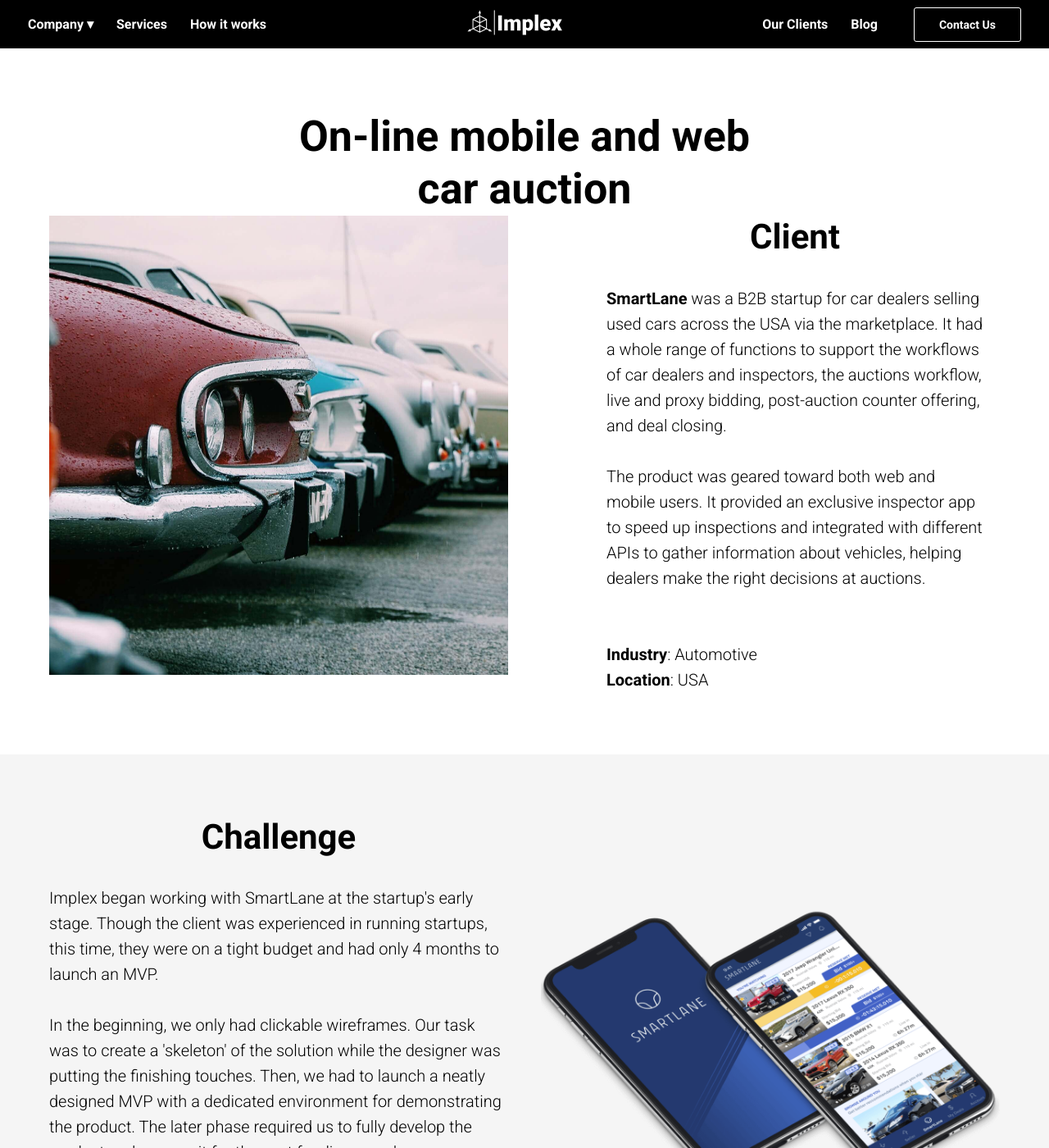
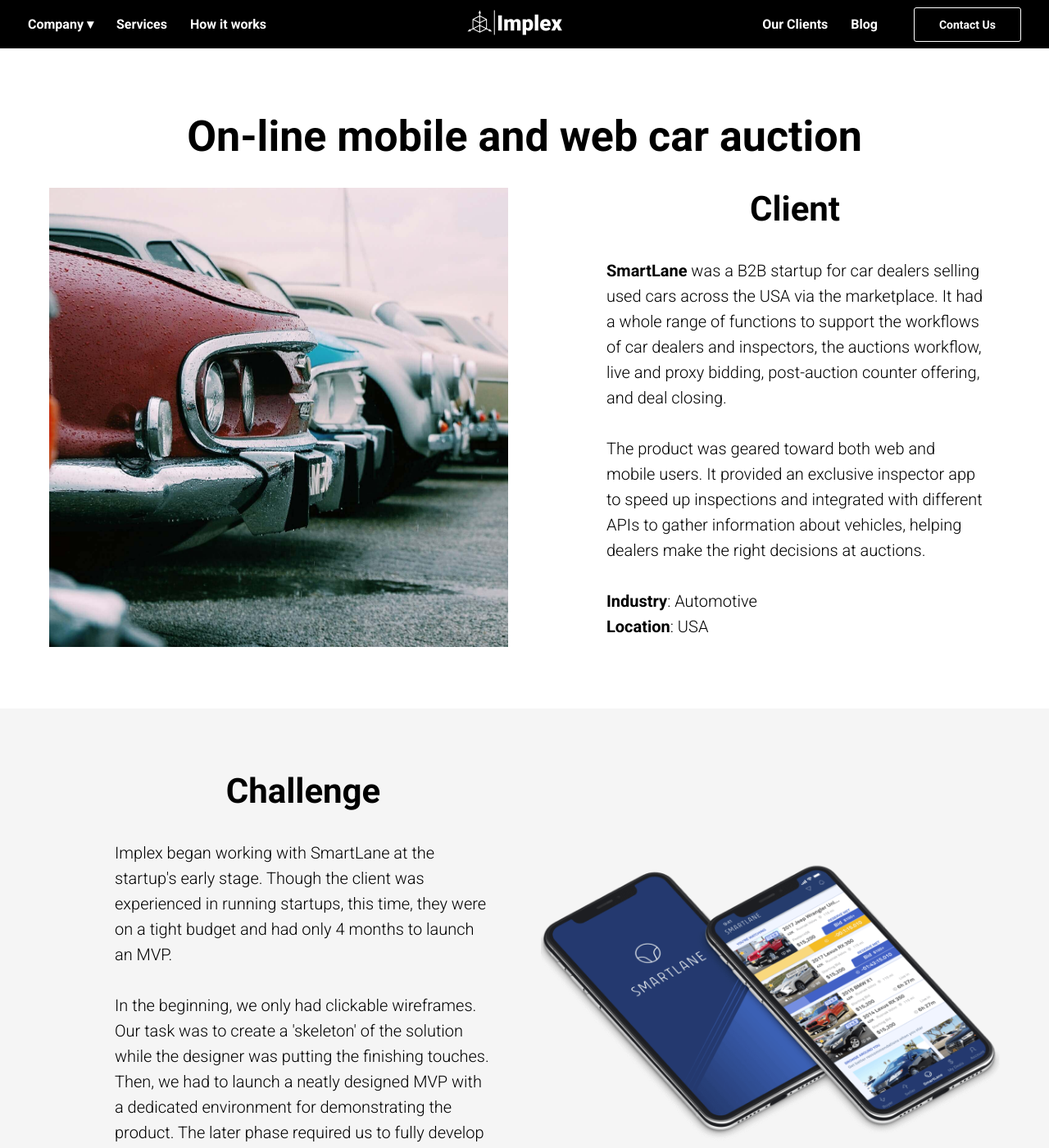
Before and after one commit to implex-code-repo/implex-site, a Jekyll site: the page built from _pages/case-study/smartlane/smartlane.html, in a window 1280 px wide and 1400 px high. Shown: the whole window at 82% size. Built offline with Jekyll 4.4.1, drawn with Linux system fonts in a browser that asks for light colours; nearby versions of some CDN libraries; library files that are not in the unit come from our copies; some of the changed text lies outside the part shown.

Commit message:
fix #184285209 for wikiart and smartlane

```diff
--- a/_includes/clients-carousel/clients-carousel.scss
+++ b/_includes/clients-carousel/clients-carousel.scss
@@ -5,6 +5,10 @@
     color: white;
     background-color: black;
     padding-bottom: 60px;
+
+    @include mobile-screen {
+      padding-bottom: 0;
+    }
 
     .splide__arrow {
       top: 58%;
--- a/_pages/case-study/smartlane/smartlane.html
+++ b/_pages/case-study/smartlane/smartlane.html
@@ -16,16 +16,15 @@
   <section>
     <div class="content">
       <h1>On-line mobile and web car auction</h1>
-      <div class="col-2">
+      <div class="col-2 margin-top">
         <div class="column-wrapper big">
           <div class="image" id="image1" style="background-image: url('../../assets/img/case-study/smartlane/smartlane-1.jpg')"></div>
         </div>
-        <div class="column-wrapper margin-left">
+        <div class="column-wrapper column-content margin-left margin-top">
           <h2>Client</h2>
           <div><strong>SmartLane</strong> was a B2B startup for car dealers selling used cars across the USA via the marketplace. It had a whole range of functions to support the workflows of car dealers and inspectors, the auctions workflow, live and proxy bidding, post-auction counter offering, and deal closing.</div>
           <br/>
           <div>The product was geared toward both web and mobile users. It provided an exclusive inspector app to speed up inspections and integrated with different APIs to gather information about vehicles, helping dealers make the right decisions at auctions.</div>
-          <br/>
           <br/>
           <div><strong>Industry</strong>: Automotive</div>
           <div><strong>Location</strong>: USA</div>
@@ -36,7 +35,7 @@
   <section class="section-grey">
     <div class="content">
       <div class="col-2">
-        <div class="column-wrapper big">
+        <div class="column-wrapper column-content margin-left">
           <h2>Challenge</h2>
           <div>Implex began working with SmartLane at the startup's early stage. Though the client was experienced in running startups, this time, they were on a tight budget and had only 4 months to launch an MVP.</div>
           <br />
@@ -59,19 +58,18 @@
       %}
     </div>
   </section>
-  <section>
+  <section class="remove-padding">
     <div class="content">
       <h1>Solution</h1>
-      <div class="text-center sub-heading">Our cooperation lasted for several years and consisted of two active development phases with a stabilization and maintenance period in between.</div>
-      <div class="col-2">
-        <div>
+      <div class="col-2 margin-top">
+        <div class="column-content">
           <div><strong>Phase 1</strong></div>
           <br />
           <div>The scope of work included full architecture engineering. Our team started by implementing the core architecture that was later successfully used during the entire development process without significant changes. Other tasks covered design and back-end, front-end, and mobile development for a series of modules.</div>
           <br />
           <div>In the first stage, we coded a <strong>demo platform</strong> with the back-end and the admin panel offered to the first customers and angel investors. The mobile app for auto dealers was coded and released to AppStore, too. At the same time, our front-end engineers developed the Web UI for entering car inspection data. We also developed an <strong>emulation module</strong> with a sophisticated logic and human-like behavior to enable proxy bidding. The platform relies on <strong>fault-tolerant stateless back-end architecture</strong> that allows scaling the bidding logic and implements immediate bidding using web sockets.</div>
         </div>
-        <div>
+        <div class="column-content">
           <div><strong>Phase 2</strong></div>
           <br />
           <div>At the second stage, our engineers developed a mobile app for SmartLane inspectors coming to review cars and provide their feedback on 50+ parameters. Dealers now had access to a full-service Web UI.</div>
@@ -88,7 +86,7 @@
           <div>The platform integrates with a number of APIs, including VIN API and Carfax, vehicle history report database, as well as with the bar code reader.</div>
         </div>
       </div>
-      <div class="text-center technologiess"><strong>The tools and technologies we used were:</strong></div>
+      <div class="text-center technologies"><strong>The tools and technologies we used were:</strong></div>
       <div class="logos-row">
         <div>
           <img src="../../assets/img/case-study/icons/C-sharp.png" alt="C# ASP .Net back-end">
@@ -111,13 +109,13 @@
   <section class="section-grey">
     <div class="content">
       <div class="col-2">
-        <div class="column-wrapper big">
+        <div class="column-content">
           <h2>Results</h2>
           <div>It was critical for our client to demonstrate a fully functional MVP on time to get the next round of financing. We did our best to make that happen. We also delivered a full set of technical documentation required for Series A investing.</div>
           <br />
           <div>In the end, the new functions and workflows in the mobile and web apps greatly extended the capabilities of dealers. The automation of the inspection process made it possible to thoroughly inspect a car in 45 minutes, compared to 1-2 hours it took to do this manually. Even more, a brief examination took only 15 minutes.</div>
         </div>
-        <div class="column-wrapper margin-left">
+        <div class="column-wrapper margin-left margin-top">
           <div class="image" id="image3" style="background-image: url('../../assets/img/case-study/smartlane/smartlane-3.jpg')"></div>
         </div>
       </div>
--- a/assets/css/styles.scss
+++ b/assets/css/styles.scss
@@ -212,12 +212,22 @@
   section {
     padding: 75px 0;
 
+    @include mobile-screen {
+      padding: 30px 0 45px;
+    }
+
     &.section-black {
       background-color: #000;
     }
 
     &.section-grey {
       background-color: #f5f5f5;
+    }
+
+    &.remove-padding {
+      @include mobile-screen {
+        padding-bottom: 0;
+      }
     }
   }
 
@@ -238,7 +248,6 @@
     }
 
     h1 {
-      max-width: 600px;
       margin: 0 auto;
     }
   }
@@ -249,6 +258,10 @@
 
     & > div {
       margin: 0 20px;
+    }
+
+    &.margin-top {
+      margin-top: 30px;
     }
 
     @include tablet-screen {
@@ -267,6 +280,11 @@
 
     @include small-tablet-screen {
       font-size: 20px;
+    }
+
+    @include mobile-screen {
+      margin-left: 20px;
+      margin-right: 20px;
     }
   }
 
@@ -294,6 +312,12 @@
 
     &.padding-top {
       padding-top: 28px;
+    }
+  }
+
+  .column-content + .column-content {
+    @include tablet-screen {
+      padding-top: 10px;
     }
   }
 
@@ -331,6 +355,10 @@
         margin-top: 100px;
       }
 
+      @include mobile-screen {
+        margin-top: 30px;
+      }
+
       & > h2 {
         font-size: 42px;
       }
@@ -361,6 +389,18 @@
 
       @include tablet-screen {
         margin: 0 auto;
+      }
+    }
+
+    &.margin-top {
+      @include mobile-screen {
+        margin-top: 20px;
+      }
+    }
+
+    &.remove-padding {
+      @include mobile-screen {
+        padding: 0;
       }
     }
   }
```
Also changed, not shown: _pages/case-study/wikiart/wikiart.html (+52 -26 lines), 4 other files.
